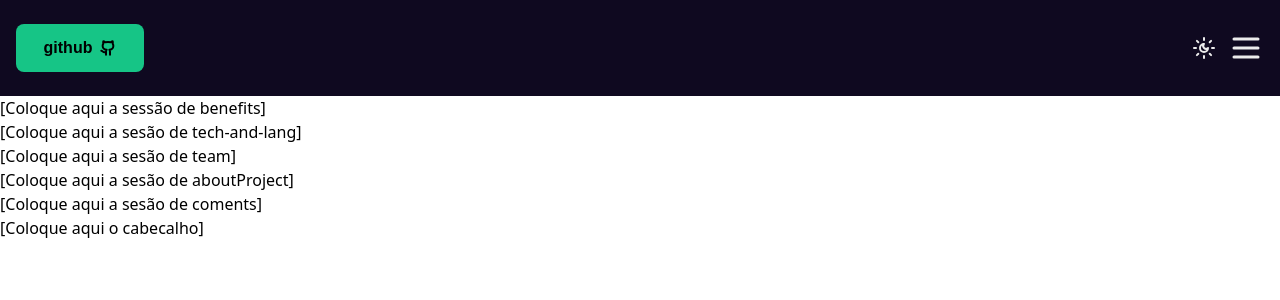
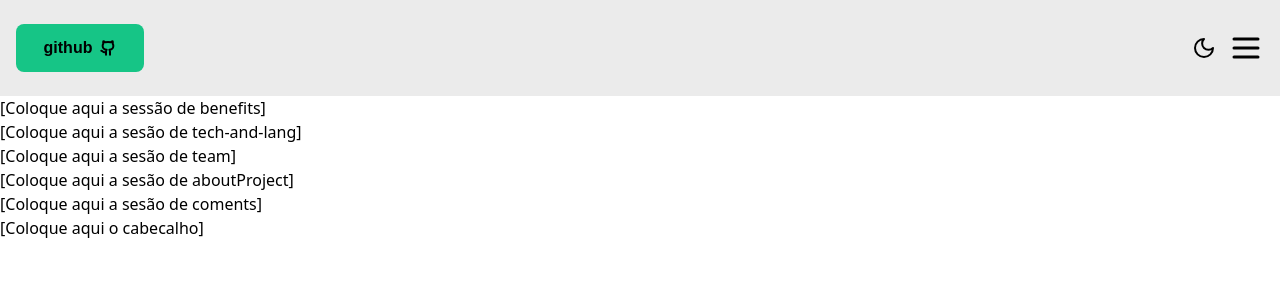
Before and after one commit to Projeto-FrontEnd-Fusion/portifolio-colaborativo-codewizard-tigerscode, a React (Vite) app: page / in a window 1280 px wide. Shown: the top 300 px of the page. Built offline with nearby package versions, Linux system fonts and the light colour scheme.

Commit message:
feat: add toggle theme between dark and light

```diff
--- a/src/components/hero/components/header.jsx
+++ b/src/components/hero/components/header.jsx
@@ -1,19 +1,17 @@
-import { LuMenu, LuSunMoon } from "react-icons/lu"
+import { LuMenu } from "react-icons/lu"
 import GitButton from "./git-button";
+import ThemeToggle from "./theme-toggle";
 
 const Header = () => {
     return (
         <header
-            className="flex items-center justify-between px-4 h-24 bg-[#0F0920]"
+            className="flex items-center justify-between px-4 h-24 dark:bg-dark-bg bg-light-bg"
         >
             <GitButton />
 
             <div className="flex justify-center items-center gap-3">
-
-                <button className="text-white-two hover:text-gray-text">
-                    <LuSunMoon size={24} />
-                </button>
-                <button className="text-white-two hover:text-gray-text">
+                <ThemeToggle />
+                <button className="dark:text-white-two hover:text-gray-text text-black">
                     <LuMenu size={36}/>
                 </button>
             </div>
--- /dev/null
+++ b/src/components/hero/components/theme-toggle.jsx
@@ -0,0 +1,26 @@
+import { useState } from "react"
+import { LuMoon, LuSunMoon } from "react-icons/lu"
+
+const ThemeToggle = () => {
+    const [isDark, setIsDark] = useState(false)
+
+    const toggleTheme = () => {
+        const newMode = !isDark
+        setIsDark(newMode)
+        document.documentElement.classList.toggle('dark', newMode)
+    }
+
+    return (
+        <button onClick={toggleTheme} className="dark:text-white-two hover:text-gray-text text-black">
+            {
+                isDark ? (
+                    <LuSunMoon size={24} />
+                ) : (
+                    <LuMoon size={24} />
+                )
+            }
+        </button>
+     );
+}
+
+export default ThemeToggle;
--- a/tailwind.config.js
+++ b/tailwind.config.js
@@ -4,11 +4,14 @@ import plugin from 'tailwindcss/plugin'
 
 export default {
   content: ["./index.html", "./src/**/*.{js,ts,jsx,tsx}"],
+  darkMode: 'selector',
   theme: {
     extend: {
       backgroundColor: {
         'button-primary-bg': '#16C586',
-        'button-secondary-bg': '#0368FF'
+        'button-secondary-bg': '#0368FF',
+        'dark-bg': '#0F0920',
+        'light-bg': '#EBEBEB',
       },
       colors: {
         'white-one': '#F2F0FF',
```
